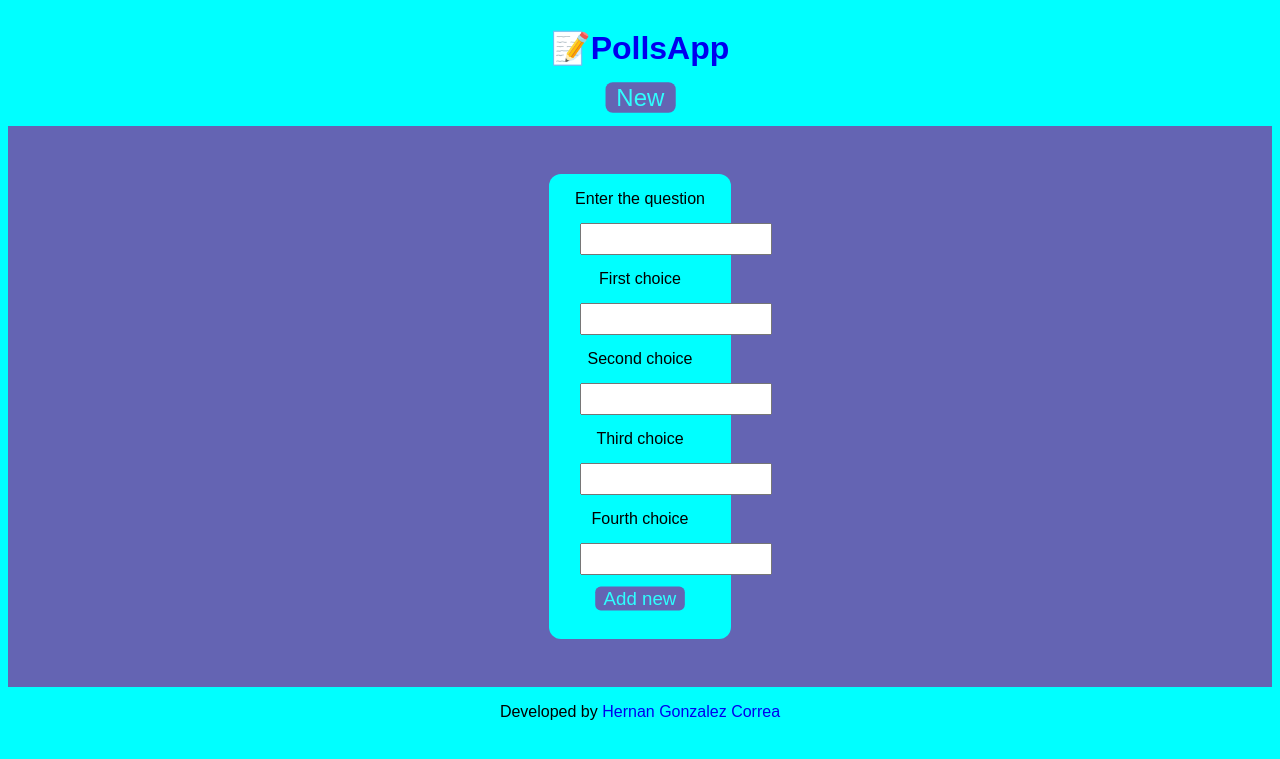
After one commit to HernanGC/PollsApp, a Django app: page /new in a window 1280 px wide. The commit adds this page. Shown: the top 759 px of the page. Run offline with Django 3.2, Linux system fonts and the light colour scheme.

Commit message:
Wrapping it up

```diff
--- a/polls/models.py
+++ b/polls/models.py
@@ -21,7 +21,7 @@ class Choice(models.Model):
     votes = models.IntegerField(default=0)
 
     def __str__(self):
-        return f'{self.question.id} - {self.choice_text}'
+        return f'{self.question.id} - {self.choice_text} - {self.pk}'
 
     def get_question(self):
         return self.question
@@ -31,3 +31,6 @@ class Choice(models.Model):
 
     def get_question_date(self):
         return self.question.get_pub_date()
+
+    def vote(self):
+        self.votes += 1
--- a/polls/static/css/styles.css
+++ b/polls/static/css/styles.css
@@ -3,7 +3,51 @@ body {
     background-color: cyan;
 }
 a {
-text-decoration: none;
+    text-decoration: none;
+}
+div.header {
+    display: flex;
+    align-items: center;
+    flex-direction: column;
+}
+button {
+    background: #6464b3;
+    color: #2effff;
+    transform: scale(1.4);
+    border-radius: 4px;
+    border: none;
+    margin: 0 20px 0 20px;
+    }
+button#new-question {
+    margin: 0 0 20px 0;
+    transform: scale(1.8);
+}
+input[type="text"] {
+    margin: 15px;
+    height: 2rem;
+    width: 12rem;
+}
+div.answer-row {
+    margin: 20px 0 20px 0;
+}
+input.choice-input {
+    float: left;
+    transform: scale(1.4);
+}
+form.answer-form {
+    margin-block-end: 0;
+}
+p.question-title {
+    margin: 2rem 0 1rem 0;
+    background-color: cyan;
+    padding: 1rem;
+    border-radius: 10px;
+}
+p.developed {
+    text-align: center;
+}
+h1.polls-title {
+    text-align: center;
 }
 @media (max-width: 1200px) {
     div.root {
@@ -30,8 +74,14 @@ text-decoration: none;
         transform: scale(1.1);
         cursor: pointer;
     }
-    p.developed {
+    div.details-box {
+        background-color: cyan;
+        border-radius: 12px;
+        margin: 1rem 0 3rem 0;
+        padding: 1em;
         text-align: center;
+        transition: 0.3s;
+        width: 65%;
     }
 }
 @media (min-width: 1200px) {
@@ -39,12 +89,8 @@ text-decoration: none;
         background-color: #6464b3;
         padding: 2em 12rem 0 12rem;
         display: flex;
-        flex-wrap: wrap;
-        flex-direction: row;
-        justify-content: center;
-    }
-    h1.polls-title {
-        text-align: center;
+        flex-direction: column;
+        align-items: center;
     }
     div.question-box {
         background-color: cyan;
@@ -59,7 +105,13 @@ text-decoration: none;
         transform: scale(1.1);
         cursor: pointer;
     }
-    p.developed {
+    div.details-box {
+        background-color: cyan;
+        border-radius: 12px;
+        margin: 1rem 0 3rem 0;
+        padding: 1em;
         text-align: center;
+        transition: 0.3s;
+        width: 17%;
     }
 }
--- /dev/null
+++ b/polls/templates/4XX_error.html
@@ -0,0 +1,6 @@
+{% extends 'base.html' %}
+{% block content %}
+<div class="details-box">
+    <p>{{ answer }}</p>
+</div>
+{% endblock %}
--- a/polls/templates/base.html
+++ b/polls/templates/base.html
@@ -6,15 +6,21 @@
           content="width=device-width, user-scalable=no, initial-scale=1.0, maximum-scale=1.0, minimum-scale=1.0">
     <meta http-equiv="X-UA-Compatible" content="ie=edge">
     <link rel="stylesheet" type="text/css" href="{% static 'css/styles.css' %}">
+    <link rel="icon" href="{% static 'img/favicon.ico' %}">
     <title>PollsApp</title>
 </head>
 <body>
-<h1 class="polls-title"><a href="http://{{ request.get_host }}">📝PollsApp</a></h1>
+<div class="header">
+    <h1 class="polls-title"><a href="{% url 'index' %}">📝PollsApp</a></h1>
+    <a href="{% url 'new_question' %}">
+        <button id="new-question">New</button>
+    </a>
+</div>
 <div class="root">
     {% block content %}
     {% endblock %}
 </div>
-<p class="developed">Developed by Hernan Gonzalez Correa</p>
+<p class="developed">Developed by <a href="https://github.com/HernanGC">Hernan Gonzalez Correa</a></p>
 <script src="{% static 'js/app.js' %}"></script>
 </body>
 </html>
--- a/polls/templates/polls/index.html
+++ b/polls/templates/polls/index.html
@@ -3,7 +3,7 @@
 
 {% if latest_question %}
     {% for question in latest_question %}
-        <div data-url="http://{{ request.get_host }}/{{ question.pk }}" id="{{ question.pk }}" class="question-box">
+        <div data-url="{% url 'detail' question.id %}" class="question-box main-question">
             <p>❓ {{ question.question_text }}</p>
             <p>📆 {{ question.get_pub_date }}</p>
         </div>
--- /dev/null
+++ b/polls/templates/polls/new.html
@@ -0,0 +1,23 @@
+{% extends 'base.html' %}
+{% block content %}
+<div class="details-box">
+    <form action="{% url 'add_question' %}" method="POST">
+        {% csrf_token %}
+        <label for="question">Enter the question</label>
+        <input type="text" name="question">
+
+        <label for="choice">First choice</label>
+        <input type="text" name="choice">
+
+        <label for="choice">Second choice</label>
+        <input type="text" name="choice">
+
+        <label for="choice">Third choice</label>
+        <input type="text" name="choice">
+
+        <label for="choice">Fourth choice</label>
+        <input type="text" name="choice">
+        <button id="add-question" type="submit">Add new</button>
+    </form>
+</div>
+{% endblock %}
--- a/polls/urls.py
+++ b/polls/urls.py
@@ -3,7 +3,9 @@ from django.urls import path
 from . import views
 
 urlpatterns = [
-    path('', views.index, name='index_view'),
+    path('', views.index, name='index'),
+    path('new', views.new_question, name='new_question'),
+    path('add', views.add_question, name='add_question'),
     path('<int:question_id>/', views.detail, name='detail'),
     path('<int:question_id>/results', views.results, name='results'),
     path('<int:question_id>/vote', views.vote, name='vote')
--- a/polls/views.py
+++ b/polls/views.py
@@ -1,11 +1,15 @@
-from django.shortcuts import render
+from django.shortcuts import render, redirect
 from django.http import HttpResponse
+from django.utils import timezone
+
+from inspect import currentframe
+
 from .models import Question, Choice
 
 
 def index(request):
     if request.method != 'GET':
-        return HttpResponse('There has been an error processing your request.')
+        return render_4xx(request)
     latest_question = Question.objects.order_by('-pub_date')[:5]
     choices_list = Choice.objects.order_by('pk')[:5]
     context = {
@@ -17,10 +21,9 @@ def index(request):
 
 def detail(request, question_id):
     if request.method != 'GET':
-        return HttpResponse('There has been an error processing your request.')
+        return render_4xx(request)
     question = Question.objects.get(pk=int(question_id))
     choices = Choice.objects.filter(question=question_id)
-    print(choices)
     context = {
         'question': question,
         'choices': choices,
@@ -28,9 +31,57 @@ def detail(request, question_id):
     return render(request, 'polls/details.html', context)
 
 
-def results(request, question_id):
-    return HttpResponse('')
+def vote(request, question_id):
+    if request.method != 'POST':
+        return render_4xx(request)
+    try:
+        choice = request.POST.__getitem__('choice') or 0
+    except Exception as Exc:
+        print(f'[Exception en linea~: {currentframe().f_lineno}] - [{type(Exc)}-ErrorMessage: {Exc}] - [ErrorArgs: {Exc.args}]')
+        choice = 0
+    if choice and int(choice) > 0:
+        my_choice = Choice.objects.get(pk=int(choice))
+        my_choice.vote()
+        my_choice.save()
+        return redirect(f'/{question_id}/results')
+    return render_4xx(request, 'You must select an option')
 
 
-def vote(request, question_id):
-    return HttpResponse('')
+def new_question(request):
+    if request.method != 'GET':
+        return render_4xx(request)
+    return render(request, 'polls/new.html')
+
+
+def add_question(request):
+    if request.method != 'POST':
+        return render_4xx(request)
+    try:
+        if request.POST.__getitem__('question') and request.POST.__getitem__('choice'):
+            my_question = Question(question_text=request.POST.__getitem__('question'), pub_date=timezone.now())
+            my_question.save()
+            for choice in list(request.POST.getlist('choice')):
+                new_choice = Choice(question=my_question, choice_text=choice)
+                new_choice.save()
+        else:
+            return render_4xx(request, "You didn't type a question/choice")
+    except Exception as Exc:
+        print(f'[Exception en linea~: {currentframe().f_lineno}] - [{type(Exc)}-ErrorMessage: {Exc}] - [ErrorArgs: {Exc.args}]')
+        return render_4xx(request)
+    return redirect('index')
+
+
+def results(request, question_id):
+    if request.method != 'GET':
+        return render_4xx(request)
+    choices_result = Choice.objects.filter(question=int(question_id))
+    question = Question.objects.get(pk=int(question_id))
+    context = {
+        'choices_result': choices_result,
+        'question': question
+    }
+    return render(request, 'polls/results.html', context)
+
+
+def render_4xx(request, answer='Sorry, there has been an error. Try again later'):
+    return render(request, '4XX_error.html', {'answer': answer})
```
Also changed, not shown: polls/templates/polls/details.html (+14 -4 lines), polls/templates/polls/results.html (added, +13 -0 lines), polls/static/img/favicon.ico (added), 1 other file.
